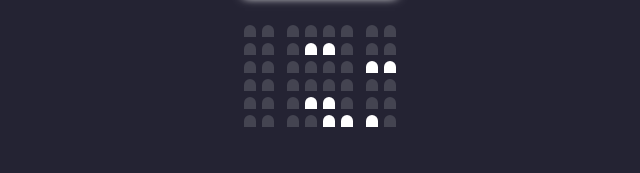
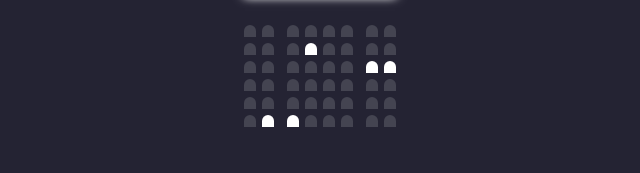
Before and after one commit to DanielTomaCucu/Movie, a plain HTML site: page index.html in a window 1280 px wide. Shown: the part 402-575 px from the top of the page, without its empty margins (320-960 px from the left). Drawn offline with Linux system fonts and the light colour scheme.

Commit message:
Update index.html

```diff
--- a/index.html
+++ b/index.html
@@ -51,7 +51,7 @@
         <div class="seat"></div>
         <div class="seat"></div>
         <div class="seat occupied"></div>
-        <div class="seat occupied"></div>
+        <div class="seat "></div>
         <div class="seat"></div>
         <div class="seat"></div>
         <div class="seat"></div>
@@ -59,7 +59,7 @@
       <div class="row">
         <div class="seat"></div>
         <div class="seat"></div>
-        <div class="seat"></div>
+        <div class="seat "></div>
         <div class="seat"></div>
         <div class="seat"></div>
         <div class="seat"></div>
@@ -80,20 +80,20 @@
         <div class="seat"></div>
         <div class="seat"></div>
         <div class="seat"></div>
-        <div class="seat occupied"></div>
-        <div class="seat occupied"></div>
+        <div class="seat "></div>
+        <div class="seat "></div>
         <div class="seat"></div>
         <div class="seat"></div>
         <div class="seat"></div>
       </div>
       <div class="row">
         <div class="seat"></div>
+        <div class="seat occupied"></div>
+        <div class="seat occupied"></div>
         <div class="seat"></div>
         <div class="seat"></div>
-        <div class="seat"></div>
-        <div class="seat occupied"></div>
-        <div class="seat occupied"></div>
-        <div class="seat occupied"></div>
+        <div class="seat "></div>
+        <div class="seat "></div>
         <div class="seat"></div>
       </div>
     </div>
```
